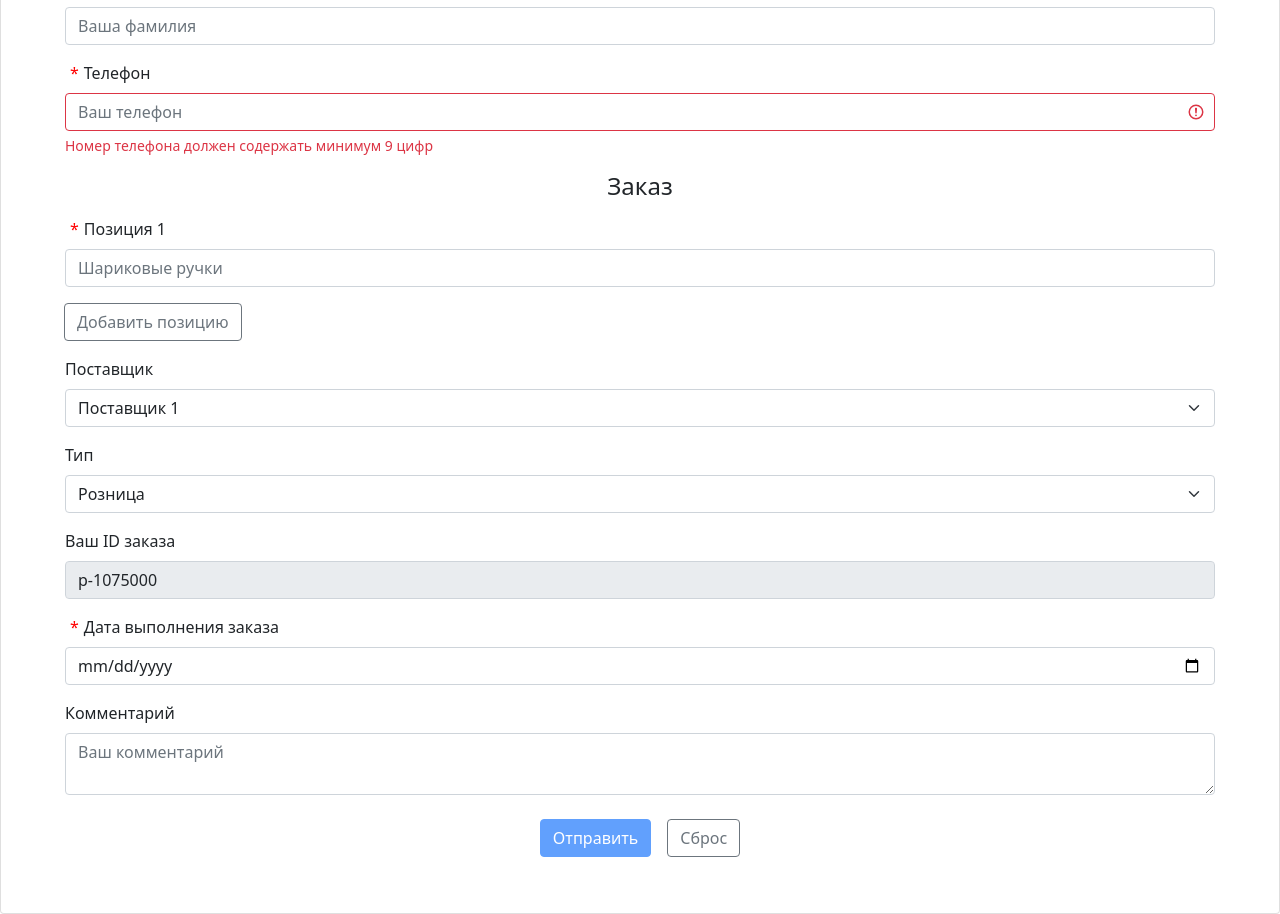
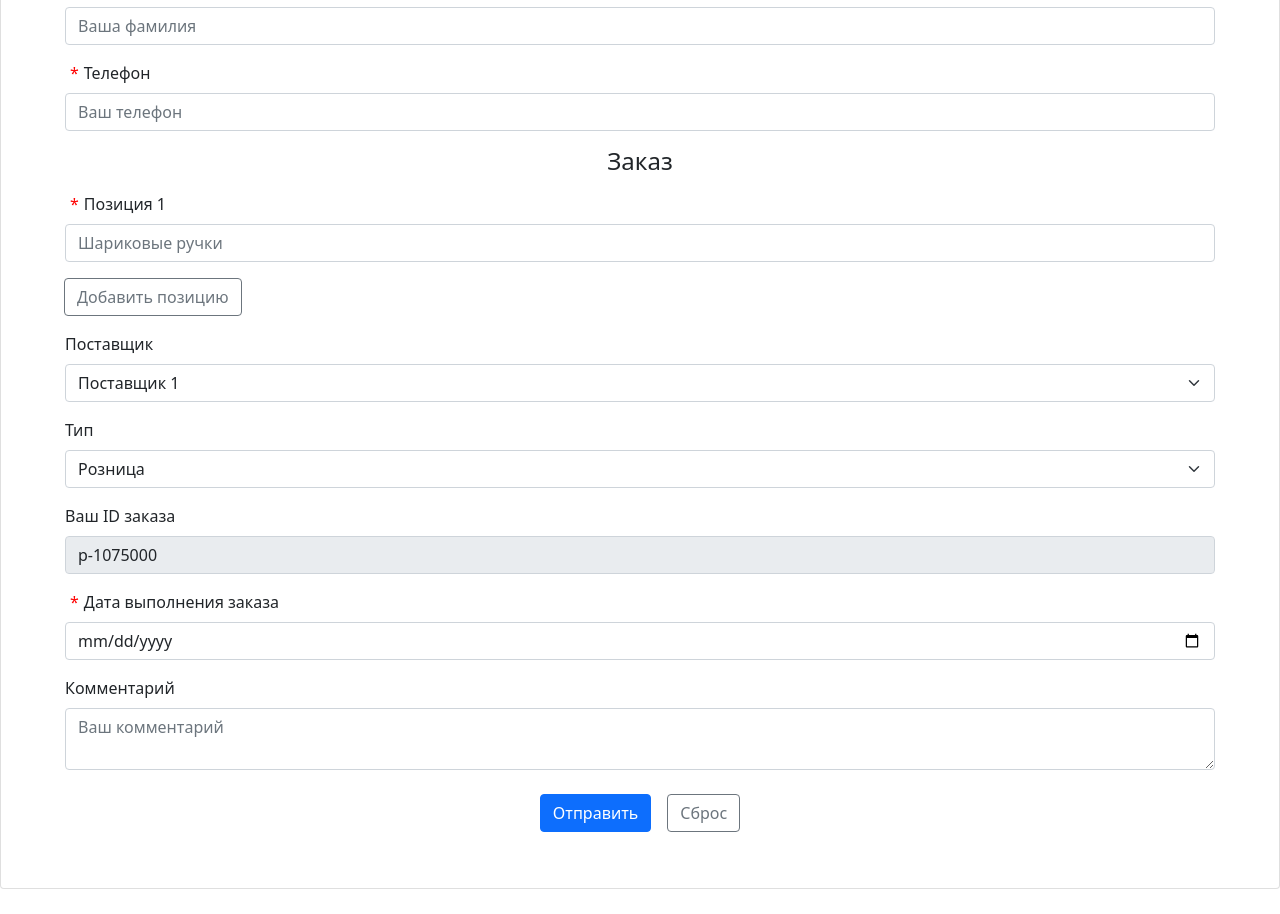
Before and after one commit to maryluis/4practice, a React (Create React App) app: page /create in a window 1280 px wide. Shown: the part 340-1254 px from the top of the page. After the commit the page ends 1229 px from the top, so only its background shows below. Built offline with nearby package versions, Linux system fonts and the light colour scheme.

Commit message:
formik create page without id generator

```diff
--- a/package.json
+++ b/package.json
@@ -9,6 +9,7 @@
     "bootstrap": "^5.1.3",
     "eslint": "^7.32.0",
     "eslint-config-airbnb": "^19.0.0",
+    "formik": "^2.2.9",
     "history": "^5.1.0",
     "lodash": "^4.17.21",
     "prop-types": "^15.7.2",
@@ -20,7 +21,8 @@
     "reactstrap": "^9.0.1",
     "redux": "^4.1.2",
     "redux-saga": "^1.1.3",
-    "web-vitals": "^1.1.2"
+    "web-vitals": "^1.1.2",
+    "yup": "^0.32.11"
   },
   "scripts": {
     "start": "react-scripts start",
--- a/src/components/mainComponents/CreatePage.js
+++ b/src/components/mainComponents/CreatePage.js
@@ -1,95 +1,82 @@
 import {
-  useReducer, useCallback, useMemo, useEffect,
+  useEffect,
 } from 'react';
 import {
   FormGroup, Label, Col, Input, Form, CardTitle, Card, Button, FormFeedback,
 } from 'reactstrap';
+import * as yup from 'yup';
 import { useDispatch, useSelector } from 'react-redux';
 import { useNavigate } from 'react-router-dom';
-import {
-  createFormReducer, defaultState, actionChangeForm, actionAddPosition, actionChangePosition,
-  actionFormClear,
-} from './localreducers/createFormReducer';
-import { OnePosition } from '.';
-import { actionSendOrder, actionSendUpdate } from '../../redux-saga/actionsCreaters';
+import { keys, filter, map } from 'lodash';
+import { Formik, FieldArray } from 'formik';
+import { actionSendUpdate, actionSendOrder } from '../../redux-saga/actionsCreaters';
 
 function CreatePage() {
   const globalDispatch = useDispatch();
   const orderDone = useSelector((state) => state.sendData.doneOrder);
-  const [formData, dispatch] = useReducer(createFormReducer, defaultState);
   const navigate = useNavigate();
 
-  const handleChange = useCallback((e) => {
-    dispatch(actionChangeForm({ [e.target.name]: e.target.value }));
-  }, [dispatch]);
-
-  const handleChangePosition = useCallback((index, value) => {
-    dispatch(actionChangePosition({ index, value }));
-  }, []);
-
-  const addPositionHandler = useCallback(() => {
-    dispatch(actionAddPosition());
-  }, [dispatch]);
-
-  const IDValue = useMemo(() => {
-    let IDType;
-    let IDCostume;
-    const IDData = Date.now().toString().slice(7);
-    if (formData.type === 'Опт') {
-      IDType = 'о-';
-    } else {
-      IDType = 'р-';
-    }
-    if (formData.costumer === 'Поставщик 1') {
-      IDCostume = '1';
-    } else {
-      IDCostume = '2';
-    }
-    const IDString = IDType + IDCostume + IDData;
-    return IDString;
-  }, [formData.type, formData.costumer]);
-
-  const isCorrectForm = useMemo(() => {
-    const hasName = !!formData.name.length;
-    const hasEmail = !!formData.email.length;
-    const hasSurname = !!formData.surname.length;
-    const hasProduct = !!formData.positions[0]?.length;
-    const isDateValid = Date.parse(formData.date) > Date.now();
-    return hasName && hasEmail && hasSurname && hasProduct && isDateValid;
-  }, [formData]);
-
-  const handleSubmit = useCallback(() => {
-    globalDispatch(actionSendOrder(
-      {
-        type: formData.type,
-        costumer: formData.costumer,
-        positions: formData.positions,
-        email: formData.email,
-        number: formData.number,
-        costumerName: formData.costumerName,
-        date: formData.date,
-        status: 'New',
-        fullName: `${formData.name} ${formData.surname}`,
-        id: IDValue,
-      },
-    ));
-  }, [formData, IDValue]);
-
-  const handleClear = useCallback(() => dispatch(actionFormClear()), []);
-
-  useEffect(() => {
-    return (dispatch(actionFormClear()));
-  }, []);
   useEffect(() => {
     if (orderDone) {
       navigate('/orders');
     }
     return (globalDispatch(actionSendUpdate()));
   }, [orderDone]);
+
+  const validationYup = yup.object().shape({
+    name: yup.string().required('Поле не должно быть пустым'),
+    email: yup.string().email('Значение некорректно').required('Поле не должно быть пустым'),
+    surname: yup.string().required('Поле не должно быть пустым'),
+    number: yup.string().required('Введите номер телефона')
+      .matches(/^[0-9]+$/, 'Допускаются только цифры')
+      .min(9, 'Не менее 9 символов')
+      .max(15, 'Не более 15 символов'),
+    date: yup.string().required('Выберите дату'),
+    positionItem1: yup.string().required('Выберите хотя бы одну позицию'),
+  });
   return (
     <Card className="p-5">
       <CardTitle className="center" tag="h4">Заказчик</CardTitle>
-      <Form>
+      <Formik
+        initialValues={{
+          email: '',
+          name: '',
+          surname: '',
+          number: '',
+          positions: [''],
+          positionItem1: '',
+          costumerName: 'Барановская Е.В.',
+          id: `р-1${Date.now().toString().slice(7)}`,
+          costumer: 'Поставщик 1',
+          type: 'Розница',
+          date: '',
+          comment: '',
+        }}
+        validateOnBlur
+        validationSchema={validationYup}
+        onSubmit={(data) => {
+          const keysPositions = filter(keys(data), (e) => e.indexOf('positionItem') > -1);
+          const positions = map(keysPositions, (e) => data[e]);
+          const allData = {
+            email: data.email,
+            fullName: `${data.name} ${data.surname}`,
+            number: data.number,
+            positions,
+            costumerName: data.costumerName,
+            costumer: data.costumer,
+            type: data.type,
+            date: data.date,
+            comment: data.comment,
+            status: 'New',
+            id: data.id,
+          };
+          globalDispatch(actionSendOrder(allData));
+        }}
+      >
+        {({
+          values, handleChange, handleReset, handleSubmit, handleBlur, touched, errors,
+        }) => (
+          <Form onSubmit={handleSubmit}>
             <FormGroup className="m-3">
               <Label for="email" className="important">Email</Label>
               <Col>
@@ -99,8 +86,13 @@ function CreatePage() {
                   placeholder="Ваш email"
                   type="email"
                   onChange={handleChange}
-              value={formData.email}
+                  onBlur={handleBlur}
+                  invalid={touched.email && !!errors.email}
+                  value={values.email}
                 />
+                <FormFeedback>
+                  {errors.email}
+                </FormFeedback>
               </Col>
             </FormGroup>
             <FormGroup className="m-3">
@@ -112,8 +104,13 @@ function CreatePage() {
                   placeholder="Ваше имя"
                   type="text"
                   onChange={handleChange}
-              value={formData.name}
+                  value={values.name}
+                  onBlur={handleBlur}
+                  invalid={touched.name && !!errors.name}
                 />
+                <FormFeedback>
+                  {errors.name}
+                </FormFeedback>
               </Col>
             </FormGroup>
             <FormGroup className="m-3">
@@ -125,8 +122,13 @@ function CreatePage() {
                   placeholder="Ваша фамилия"
                   type="text"
                   onChange={handleChange}
-              value={formData.surname}
+                  value={values.surname}
+                  onBlur={handleBlur}
+                  invalid={touched.surname && !!errors.surname}
                 />
+                <FormFeedback>
+                  {errors.surname}
+                </FormFeedback>
               </Col>
             </FormGroup>
             <FormGroup className="m-3">
@@ -137,29 +139,61 @@ function CreatePage() {
                   name="number"
                   placeholder="Ваш телефон"
                   type="number"
-              invalid={formData.number.length < 9}
+                  onBlur={handleBlur}
+                  invalid={touched.number && !!errors.number}
                   onChange={handleChange}
-              value={formData.number}
+                  value={values.number}
                 />
-            { formData.number.length < 9
-            && (
                 <FormFeedback>
-              Номер телефона должен содержать минимум 9 цифр
+                  {errors.number}
+                </FormFeedback>
+              </Col>
+            </FormGroup>
+            <CardTitle className="center" tag="h4">Заказ</CardTitle>
+            <FieldArray name="positions">
+              {(fieldArrayProps) => {
+                const { push, form } = fieldArrayProps;
+                const { positions } = form.values;
+                const keyPressHandler = (e) => {
+                  if (e.charCode === 13) {
+                    e.preventDefault();
+                    push('');
+                  }
+                };
+                const handleAddPosition = () => push('');
+                return (
+                  <div>
+                    {positions.map((_item, i) => (
+                      <FormGroup // eslint-disable-next-line react/no-array-index-key
+                        key={i}
+                        className="m-3"
+                      >
+                        <Label for="position" className={i ? '' : 'important'}>{`Позиция ${i + 1}`}</Label>
+                        <Col>
+                          <Input
+                            name={`positionItem${i + 1}`}
+                            autoFocus={!!i}
+                            id="position"
+                            placeholder="Шариковые ручки"
+                            type="text"
+                            onBlur={handleBlur}
+                            invalid={i === 0 && touched.positionItem1 && !!errors.positionItem1}
+                            onKeyPress={keyPressHandler}
+                            onChange={handleChange}
+                          />
+                          {i === 0 && (
+                          <FormFeedback>
+                            {errors.positionItem1}
                           </FormFeedback>
                           )}
                         </Col>
                       </FormGroup>
-        <CardTitle className="center" tag="h4">Заказ</CardTitle>
-        {formData.positions.map((item, i) => (
-          <OnePosition
-            value={item}
-            // eslint-disable-next-line react/no-array-index-key
-            key={i}
-            onChange={handleChangePosition}
-            index={i}
-          />
                     ))}
-        <Button className="buttonPosition" outline onClick={addPositionHandler}>Добавить позицию</Button>
+                    <Button className="buttonPosition" outline onClick={handleAddPosition}>Добавить позицию</Button>
+                  </div>
+                );
+              }}
+            </FieldArray>
             <FormGroup className="m-3">
               <Label for="costumer">Поставщик</Label>
               <Col>
@@ -196,7 +230,7 @@ function CreatePage() {
                   name="type"
                   type="text"
                   disabled
-              value={IDValue}
+                  value={values.id}
                 />
               </Col>
             </FormGroup>
@@ -208,9 +242,14 @@ function CreatePage() {
                   name="date"
                   placeholder="Дата заказа"
                   type="date"
+                  onBlur={handleBlur}
                   onChange={handleChange}
-              value={formData.date}
+                  invalid={touched.date && !!errors.date}
+                  value={values.date}
                 />
+                <FormFeedback>
+                  {errors.date}
+                </FormFeedback>
               </Col>
             </FormGroup>
             <FormGroup className="m-3">
@@ -222,15 +261,18 @@ function CreatePage() {
                   placeholder="Ваш комментарий"
                   type="textarea"
                   onChange={handleChange}
-              value={formData.comment}
+                  value={values.comment}
                 />
               </Col>
             </FormGroup>
             <div className="formBottom">
-          <Button disabled={!isCorrectForm} onClick={handleSubmit} className="m-2" color="primary">Отправить</Button>
-          <Button onClick={handleClear} className="m-2" outline>Сброс</Button>
+              <Button type="submit" className="m-2" color="primary">Отправить</Button>
+              <Button onClick={handleReset} className="m-2" outline>Сброс</Button>
             </div>
           </Form>
+        )}
+
+      </Formik>
     </Card>
   );
 }
--- a/src/components/mainComponents/OnePosition.js
+++ /dev/null
@@ -1,41 +0,0 @@
-import React, { useCallback } from 'react';
-import PropTypes from 'prop-types';
-
-import {
-  FormGroup, Label, Col, Input,
-} from 'reactstrap';
-
-function OnePosition({
-  value, onChange, index,
-}) {
-  const handleChange = useCallback((e) => {
-    onChange(index, e.target.value);
-  }, [onChange, index]);
-
-  return (
-    <FormGroup className="m-3">
-      <Label for="position" className={index ? '' : 'important'}>{`Позиция ${index + 1}`}</Label>
-      <Col>
-        <Input
-          autoFocus={!!index}
-          id="position"
-          placeholder="Шариковые ручки"
-          type="text"
-          onChange={handleChange}
-          value={value}
-        />
-      </Col>
-    </FormGroup>
-  );
-}
-
-OnePosition.propTypes = {
-  value: PropTypes.string,
-  onChange: PropTypes.func.isRequired,
-  index: PropTypes.number.isRequired,
-};
-OnePosition.defaultProps = {
-  value: '',
-};
-
-export default OnePosition;
--- a/src/components/mainComponents/index.js
+++ b/src/components/mainComponents/index.js
@@ -3,4 +3,3 @@ export { default as WelcomePage } from './WelcomePage';
 export { default as OrdersPage } from './OrdersPage';
 export { default as CreatePage } from './CreatePage';
 export { default as OrderRow } from './OrderRow';
-export { default as OnePosition } from './OnePosition';
--- a/src/components/mainComponents/localreducers/createFormReducer.js
+++ /dev/null
@@ -1,55 +0,0 @@
-export const CHANGE_FORM = 'CHANGE_FORM';
-export const ADD_POSITION = 'ADD_POSITION';
-export const CHANGE_POSITION = 'CHANGE_POSITION';
-export const CLEAR_FORM = 'CLEAR_FORM';
-
-export const defaultState = {
-  email: '',
-  name: '',
-  surname: '',
-  number: '',
-  positions: [''],
-  costumerName: 'Барановская Е.В.',
-  costumer: 'Поставщик 1',
-  type: 'Розница',
-  date: '',
-  comment: '',
-};
-
-export const actionChangeForm = (payload) => ({
-  type: CHANGE_FORM,
-  payload,
-});
-
-export const actionAddPosition = () => ({
-  type: ADD_POSITION,
-});
-
-export const actionChangePosition = ({ index, value }) => ({
-  type: CHANGE_POSITION,
-  payload: { index, value },
-});
-export const actionFormClear = () => ({
-  type: CLEAR_FORM,
-});
-
-export function createFormReducer(state, action) {
-  if (state === undefined) {
-    return defaultState;
-  }
-  if (action.type === CHANGE_FORM) {
-    return { ...state, ...action.payload };
-  }
-  if (action.type === ADD_POSITION) {
-    return { ...state, positions: [...state.positions, ''] };
-  }
-  if (action.type === CHANGE_POSITION) {
-    const newPositions = [...state.positions];
-    newPositions[action.payload.index] = action.payload.value;
-    return { ...state, positions: [...newPositions] };
-  }
-  if (action.type === CLEAR_FORM) {
-    return defaultState;
-  }
-  return state;
-}
```
Also changed, not shown: 1 other file (tests, documents, lock files or other folders). Lines whose indentation alone changed are shown as unchanged.
